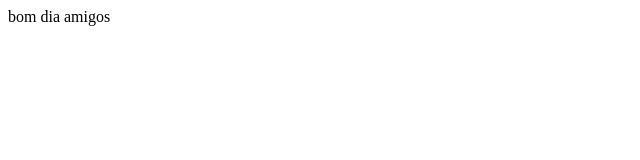
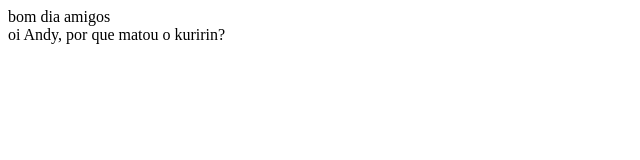
Before and after one commit to marcuscgc-code/Web_Udemy, a plain HTML site: page index.html in a window 1280 px wide. Shown: the whole page, without its empty margins (0-640 px from the left). Drawn offline with Linux system fonts and the light colour scheme.

Commit message:
version2

```diff
--- a/index.html
+++ b/index.html
@@ -9,6 +9,7 @@
     <div color: "green">
         bom dia amigos
     </div>
+    <div> oi Andy, por que matou o kuririn?</div>
 
 </body>
 </html>
```
